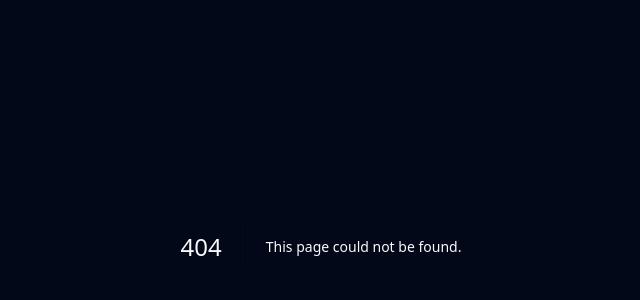
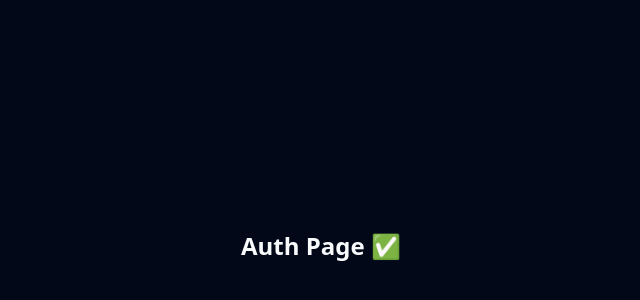
Before and after one commit to juancelot-plusultra/Bearfitplus1, a Next.js app: page /auth in a window 1280 px wide. Before the commit this address had no page. Shown: the part 154-454 px from the top of the page, without its empty margins (319-959 px from the left). Built offline with nearby package versions, Linux system fonts and the light colour scheme.

Commit message:
Add files via upload

```diff
--- /dev/null
+++ b/app/auth/page.tsx
@@ -0,0 +1,7 @@
+export default function AuthPage() {
+  return (
+    <main className="min-h-screen flex items-center justify-center">
+      <h1 className="text-2xl font-bold">Auth Page ✅</h1>
+    </main>
+  );
+}
```
